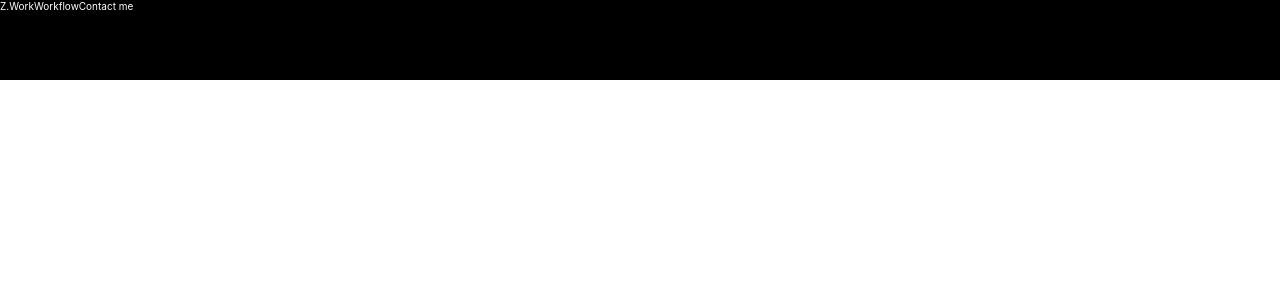
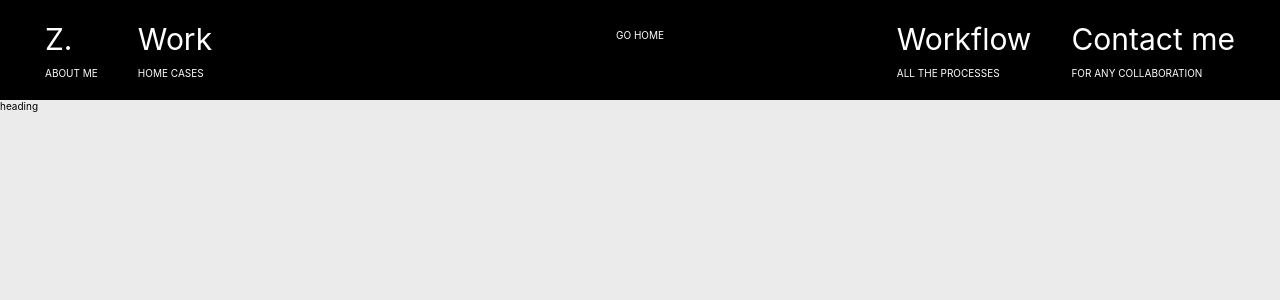
Before and after one commit to masaka222/folio20, a React (Create React App) app: page / in a window 1280 px wide. Shown: the top 300 px of the page. Built offline with nearby package versions, Linux system fonts and the light colour scheme.

Commit message:
header alignments

```diff
--- a/public/index.html
+++ b/public/index.html
@@ -24,7 +24,7 @@
       work correctly both with client-side routing and a non-root public URL.
       Learn how to configure a non-root public URL by running `npm run build`.
     -->
-    <title>React App</title>
+    <title>folio 20</title>
   </head>
   <body>
     <noscript>You need to enable JavaScript to run this app.</noscript>
--- a/src/App.js
+++ b/src/App.js
@@ -1,11 +1,13 @@
 import React from 'react';
 import Header from './components/Header/Header';
+import Heading from './components/Heading/Heading';
 import './App.css';
 
 const App = () => {
   return (
     <div className="App">
       <Header/>
+      <Heading/>
     </div>
   );
 }
--- a/src/components/Header/Header.css
+++ b/src/components/Header/Header.css
@@ -1,5 +1,35 @@
 .Header {
+    position: relative;
     background-color: black;
     color: white;
-    height: 8rem;
+    height: 10rem;
+    padding: 2.5rem;
+
+    display: flex;
+    align-items: center;
+    justify-content: space-between;
 }
+
+.left, .right {
+    display: flex;
+}
+
+.middle {
+    position: absolute;
+    top: 35%;
+    left: 50%;
+    transform: translate(-50%, -50%);
+}
+
+.header_item {
+    padding: 2rem;
+}
+
+.item-big {
+    font-size: 3rem;
+    padding-bottom: 1rem;
+}
+.item-small {
+    font-size: 1rem;
+    text-transform: uppercase;
+}
--- a/src/components/Header/Header.js
+++ b/src/components/Header/Header.js
@@ -4,22 +4,29 @@ import './Header.css';
 const Header = () => {
   return (
     <div className="Header">
-        <span className = 'left'>
-            <span>
-                Z.
-            </span>
-            <span>
-                Work
-            </span>
-        </span>
-        <span className = 'right'>
-            <span>
-                Workflow
-            </span>
-            <span>
-                Contact me
-            </span>
-        </span>
+        <div className = 'left'>
+            <div className='header_item'>
+                <div className='item-big'>Z.</div>
+                <div className='item-small'>About me</div>
+            </div>
+            <div className='header_item'>
+                <div className='item-big'>Work</div>
+                <div className='item-small'>Home cases</div>
+            </div>
+        </div>
+        <div className='middle'>
+            <div className='item-small'> Go Home</div>
+        </div>
+        <div className = 'right'>
+            <div className='header_item'>
+                <div className='item-big'>Workflow</div>
+                <div className='item-small'>All the processes</div>
+            </div>
+            <div className='header_item'>
+                <div className='item-big'>Contact me</div>
+                <div className='item-small'>For any collaboration</div>
+            </div>
+        </div>
     </div>
   );
 }
--- /dev/null
+++ b/src/components/Heading/Heading.css
@@ -0,0 +1,3 @@
+.Heading {
+    height: calc(100vh - 10rem);
+}
--- /dev/null
+++ b/src/components/Heading/Heading.js
@@ -0,0 +1,12 @@
+import React from 'react';
+import './Heading.css';
+
+const Heading = () => {
+    return(
+        <div className='Heading'>
+            heading
+        </div>
+    );
+}
+
+export default Heading;
```
Also changed, not shown: public/logo192.png (deleted), public/logo512.png (deleted), public/manifest.json.
